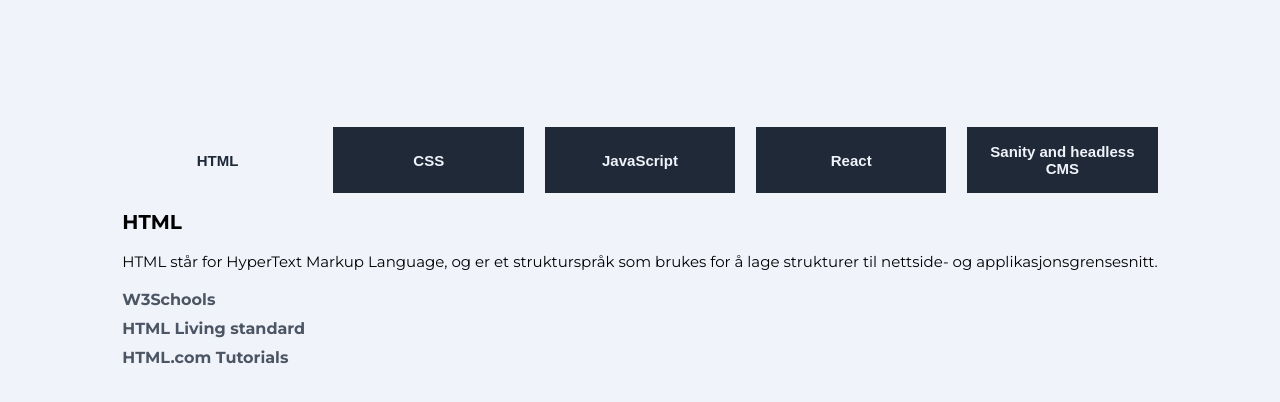
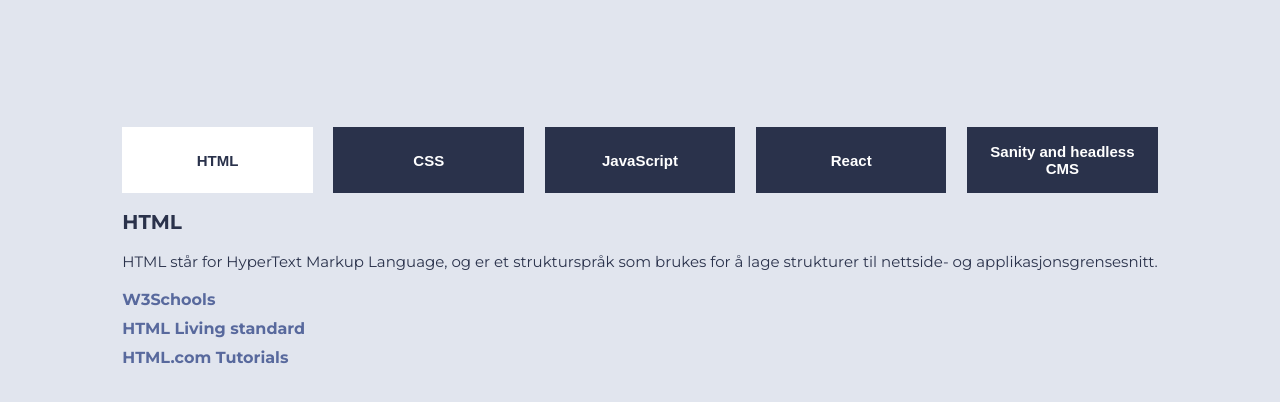
Before and after one commit to Majid-Banki/uin25ak1_resource_layout_M-BANKI, a plain HTML site: page index.html in a window 1280 px wide. Drawn offline with Linux system fonts and the light colour scheme.

```diff
--- a/css/style.css
+++ b/css/style.css
@@ -1,86 +1,73 @@
 @import url("https://fonts.googleapis.com/css2?family=Montserrat:wght@400;700&display=swap");
-
 body {
+background-color: #E1E5EE;
 font-family: "Montserrat", sans-serif;
-  margin: 0;
-  background-color: #f0f3fa;
 display: flex;
 justify-content: center;
 min-height: 100vh;
+margin: 0;
 padding-top: 8%;
 }
-
 main {
+padding: 25px;
 max-width: 1100px;
-  padding: 25px;
 }
-
 nav {
+width: 100%;
 display: flex;
 gap: 2%;
-  width: 100%;
 }
-
 .tab-button {
-  flex: 1;
-  padding: 16px 8px;
-  color: #f0f3fa;
-  background: #1f2937;
+background: #2A324B;
+color: #fff;
 border: none;
 cursor: pointer;
+flex: 1;
+font-size: 15px;
 font-weight: 700;
-  font-size: 15px;
+padding: 16px 8px;
 }
-
 .tab-button:hover {
-  background: #374151;
+background: #58699D;
 }
-
 .tab-button.current {
-  background: #f0f3fa;
-  color: #1f2937;
+color: #2A324B;
+background: #fff;
 }
-
 .content-area {
+background: #fff;
+color: #2A324B;
 padding: 28px;
-  background: #f0f3fa;
-  color: #1f2937;
 }
-
 .tab-content {
 display: none;
 }
-
 .tab-content.visible {
 display: block;
 }
-
 h2 {
+color: #2A324B;
 font-size: 20px;
 font-weight: 700;
 margin-bottom: 14px;
 }
-
 p {
+color: #2A324B;
 font-size: 15px;
 line-height: 1.7;
 }
-
 ul {
+list-style-type: none;
 padding: 0;
-  list-style-type: none;
 }
-
 ul li {
 margin: 10px 0;
 }
-
 ul li a {
+color: #58699D;
+font-weight: 700;
 text-decoration: none;
-  color: #4b5563;
-  font-weight: 700;
 }
-
 ul li a:hover {
-  color: #1f2937;
+color: #2A324B;
 }
```
Lines whose indentation alone changed are shown as unchanged.
